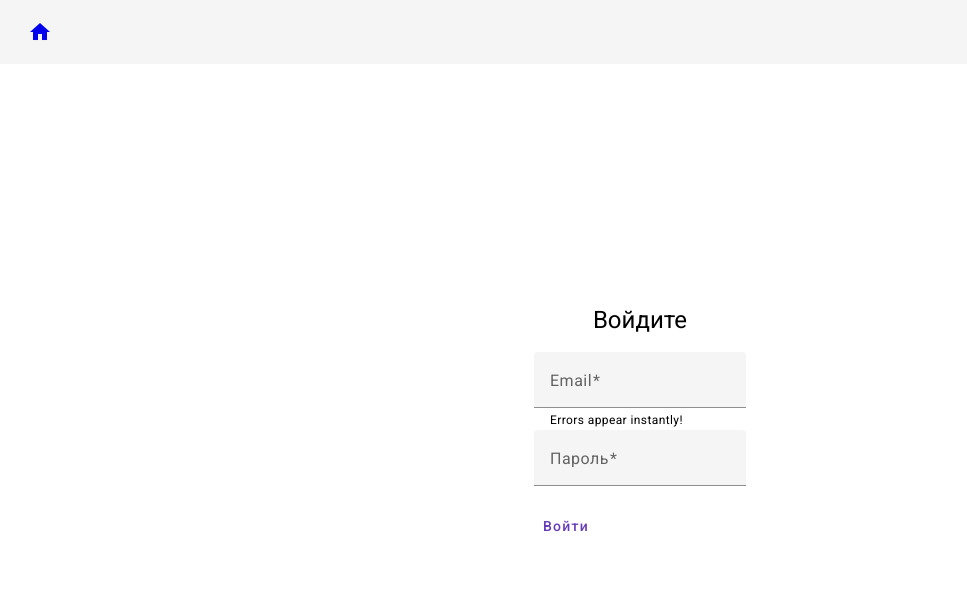
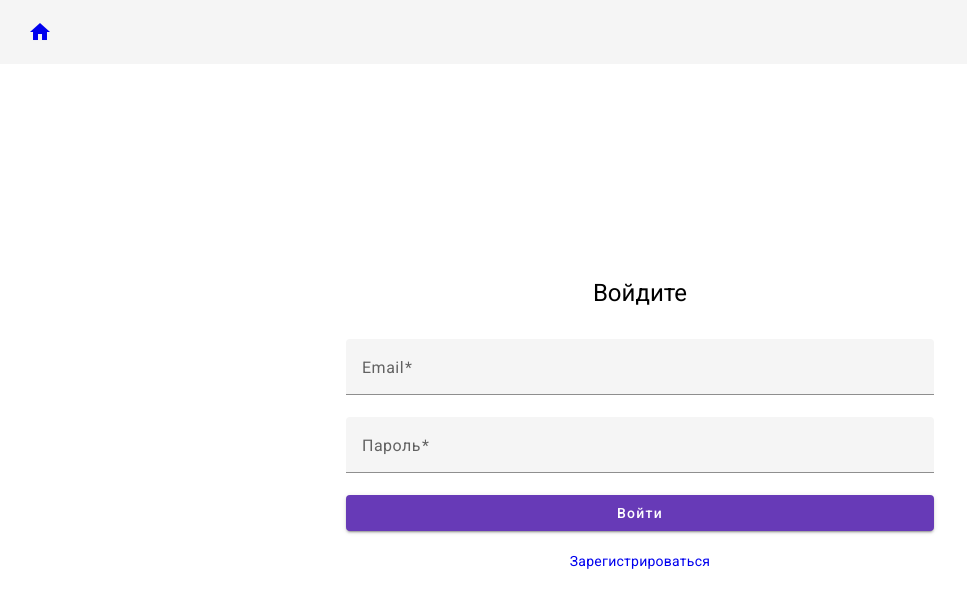
Before and after one commit to Captainlomik/angular_jun, an Angular app: page /login in a window 1280 px wide. Shown: the top 608 px of the page, without its empty margins (0-967 px from the left). Built offline with nearby package versions, Linux system fonts and the light colour scheme.

Commit message:
fix view

```diff
--- a/src/app/auth/login-page/login-page.component.html
+++ b/src/app/auth/login-page/login-page.component.html
@@ -1,17 +1,20 @@
 <div class="login">
     <h1 class="login__title">Войдите</h1>
     <form class="login__form" [formGroup]="loginForm" (ngSubmit)="login()">
-        <div class="loginForm">
-            <mat-form-field class="example-full-width">
-                <mat-label>Email</mat-label>
-                <input type="email" matInput formControlName="email" placeholder="Ex. pat@example.com">
-                <mat-hint>Errors appear instantly!</mat-hint>
+        <div class="login__form-inputs">
+            <mat-form-field class="input__wrap">
+                <mat-label class="input__label">Email</mat-label>
+                <input type="email" matInput formControlName="email" placeholder="ivanov@mail.ru">
+                <!-- <mat-hint>Errors appear instantly!</mat-hint> -->
             </mat-form-field>
-            <mat-form-field class="example-full-width">
-                <mat-label>Пароль</mat-label>
-                <input type="email" matInput formControlName="password">
+            <mat-form-field class="input__wrap">
+                <mat-label class="input__label">Пароль</mat-label>
+                <input type="password" matInput formControlName="password">
             </mat-form-field>
         </div>
-        <button type="submit" mat-button color="primary">Войти</button>
+        <button class="login__submit" mat-raised-button color="primary">Войти</button>
+        <div class="login__reg">
+            <a [routerLink]="['/register']">Зарегистрироваться</a>
+        </div>
     </form>
 </div>
--- a/src/app/auth/login-page/login-page.component.scss
+++ b/src/app/auth/login-page/login-page.component.scss
@@ -5,9 +5,26 @@
     align-items: center;
     justify-content: center;
 
+    &__title {
+        margin-bottom: 30px;
+    }
+
+    &__form {
+        width: 60%;
+
+        &-inputs {
+            display: flex;
+            flex-direction: column;
+        }
+    }
+
+    &__submit {
+        width: 100%;
+    }
+
+    &__reg {
+        margin-top: 20px;
+        text-align: center;
+    }
+
 }
-
-.loginForm{
-    display: flex;
-    flex-direction: column;
-}
```
